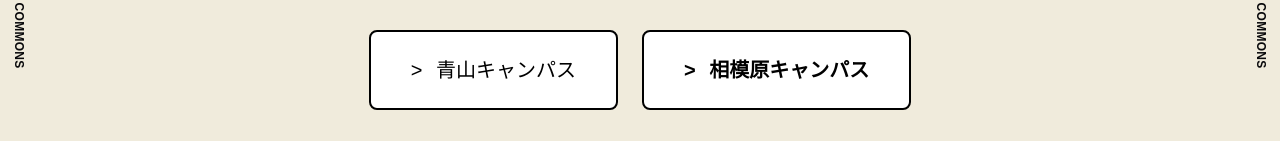
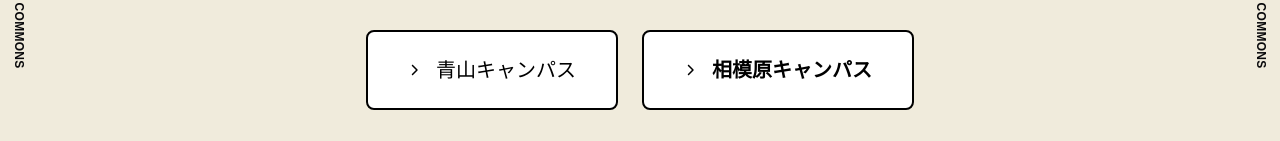
Before and after one commit to AIM-SC/next-website, a Next.js app: page /introduce in a window 1280 px wide. Shown: the part 304-445 px from the top of the page. Built offline with nearby package versions, Linux system fonts and the light colour scheme; a web font is replaced by a local one.

Commit message:
fix: >をアイコンに変更

```diff
--- a/src/app/components/switchCampus.tsx
+++ b/src/app/components/switchCampus.tsx
@@ -3,6 +3,8 @@ import { useState } from "react";
 import IntroCard from "@/app/components/introCard";
 import Image from "next/image";
 import Rule from "@/app/components/rule";
+import { FontAwesomeIcon } from "@fortawesome/react-fontawesome";
+import { faChevronRight } from "@fortawesome/free-solid-svg-icons";
 
 export default function SwitchCampus() {
 	const [selectedCampus, setSelectedCampus] = useState("sagamihara");
@@ -197,8 +199,11 @@ export default function SwitchCampus() {
 						onChange={handleCampusChange}
 						className="hidden"
 					/>
-					<span className="mr-2">&gt;</span> 青山
-					<span className="hidden sm:inline">キャンパス</span>
+					<div className="flex items-center">
+						<FontAwesomeIcon icon={faChevronRight} className="mr-4 size-3" />
+						<span>青山</span>
+						<span className="hidden sm:inline">キャンパス</span>
+					</div>
 				</label>
 				<label
 					className={`cursor-pointer rounded-lg border-2 px-5 py-6 sm:px-10 ${
@@ -215,8 +220,11 @@ export default function SwitchCampus() {
 						onChange={handleCampusChange}
 						className="hidden"
 					/>
-					<span className="mr-2">&gt;</span> 相模原
-					<span className="hidden sm:inline">キャンパス</span>
+					<div className="flex items-center">
+						<FontAwesomeIcon icon={faChevronRight} className="mr-4 size-3" />
+						<span>相模原</span>
+						<span className="hidden sm:inline">キャンパス</span>
+					</div>
 				</label>
 			</div>
 
@@ -224,7 +232,9 @@ export default function SwitchCampus() {
 				{selectedCampus === "sagamihara" && (
 					<div>
 						<div className="pt-5 text-center">
-							<h2 className="font-bold text-xl">アクセスマップ</h2>
+							<h2 className="font-bold text-xl" id="jumpToSagami">
+								アクセスマップ
+							</h2>
 							<p className="text-[#8C8C8C]">相模原：B棟 4階</p>
 						</div>
 						<div className="mb-5">
@@ -245,7 +255,9 @@ export default function SwitchCampus() {
 							className="mx-auto h-[70%] w-[70%] items-center"
 						/>
 						<div className="text-center">
-							<h2 className="my-5 font-bold text-xl">開室時間</h2>
+							<h2 className="my-5 font-bold text-xl" id="jumpToIntroduce">
+								開室時間
+							</h2>
 							<p className="text-3xl text-[#d9ae4c]">9:00-20:00</p>
 						</div>
 
--- a/src/app/components/switchMovieType.tsx
+++ b/src/app/components/switchMovieType.tsx
@@ -1,5 +1,7 @@
 "use client";
 import { useState } from "react";
+import { FontAwesomeIcon } from "@fortawesome/react-fontawesome";
+import { faChevronRight } from "@fortawesome/free-solid-svg-icons";
 
 type Props = {
 	longVideoIds: string[];
@@ -43,7 +45,10 @@ export default function SwitchMovieType({
 						onChange={handleFilterChange}
 						className="hidden"
 					/>
-					<span className="mr-2">&gt;</span> 動画
+					<div className="flex items-center">
+						<FontAwesomeIcon icon={faChevronRight} className="mr-4 size-3" />
+						<span>動画</span>
+					</div>
 				</label>
 				<label
 					className={`cursor-pointer rounded-lg border-2 px-10 py-6 ${
@@ -60,7 +65,10 @@ export default function SwitchMovieType({
 						onChange={handleFilterChange}
 						className="hidden"
 					/>
-					<span className="mr-2">&gt;</span> ショート
+					<div className="flex items-center">
+						<FontAwesomeIcon icon={faChevronRight} className="mr-4 size-3" />
+						<span>ショート</span>
+					</div>
 				</label>
 			</div>
 
```
